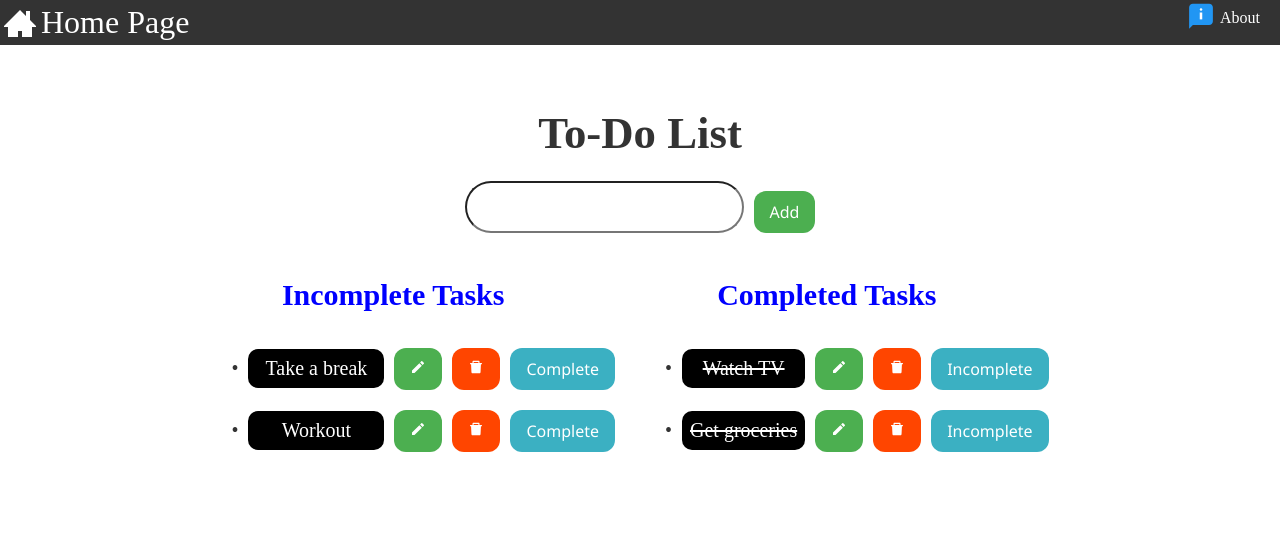
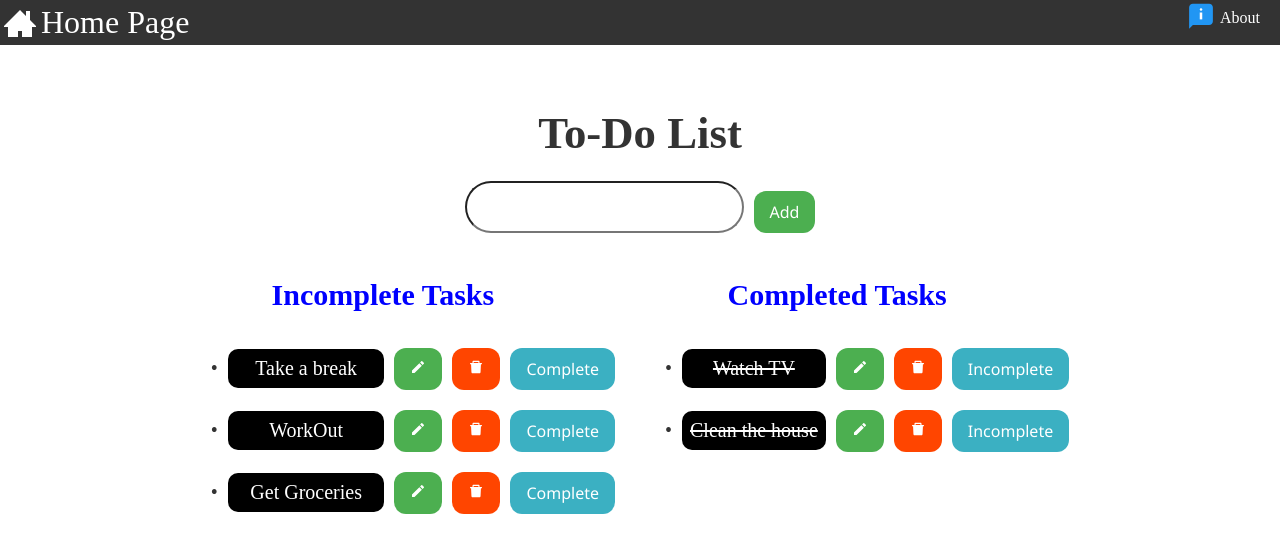
Before and after one commit to junyaokh822/To-Do-List, a React (Vite) app in the folder TO-Do-List/: page / in a window 1280 px wide. Shown: the top 552 px of the page. Built offline with nearby package versions, Linux system fonts and the light colour scheme; data requests are answered from the project's data file.

Commit message:
updated the complete status for task

```diff
--- a/TO-Do-List/db.json
+++ b/TO-Do-List/db.json
@@ -1,13 +1,14 @@
 {
   "todos": [
     {
+      "todo": "Take a break",
       "id": 3,
-      "todo": "Take a break",
       "completed": false
     },
     {
-      "todo": "Workout ",
-      "id": 4
+      "todo": "WorkOut ",
+      "id": 4,
+      "completed": false
     },
     {
       "todo": "Watch TV",
@@ -15,9 +16,14 @@
       "id": 5
     },
     {
-      "todo": "Get groceries",
+      "todo": "Get Groceries",
+      "completed": false,
+      "id": 6
+    },
+    {
+      "todo": "Clean the house",
       "completed": true,
-      "id": 6
+      "id": 7
     }
   ]
 }
--- a/TO-Do-List/src/Navbar.jsx
+++ b/TO-Do-List/src/Navbar.jsx
@@ -1,8 +1,6 @@
 import { Link ,useMatch, useResolvedPath } from "react-router-dom"
 import {ImHome3} from "react-icons/im"
 import {FcAbout} from "react-icons/fc"
-
-
 
 export default function navbar(){
     return <nav className="nav">
--- a/TO-Do-List/src/pages/Home.jsx
+++ b/TO-Do-List/src/pages/Home.jsx
@@ -111,19 +111,22 @@ function Tol() {
 
   const handleTaskEdit = async (id, updatedTask) => {
     try {
+      const todoToUpdate = list.find((todo) => todo.id === id);
+      const completed = todoToUpdate.completed;
+
       const response = await fetch(`http://localhost:3000/todos/${id}`, {
         method: 'PUT',
         headers: {
           'Content-Type': 'application/json',
         },
-        body: JSON.stringify({ todo: updatedTask }),
+        body: JSON.stringify({ todo: updatedTask, completed }),
       });
 
       if (response.ok) {
         const updatedTodo = await response.json();
         const updatedTasks = list.map((task) => {
           if (task.id === id) {
-            return { ...task, todo: updatedTodo.todo};
+            return { ...task, todo: updatedTodo.todo };
           }
           return task;
         });
@@ -136,6 +139,9 @@ function Tol() {
       console.error('Failed to update todo:', error);
     }
   };
+
+
+
 
   const completedTasks = list.filter((todo) => todo.completed);
   const incompleteTasks = list.filter((todo) => !todo.completed);
```
